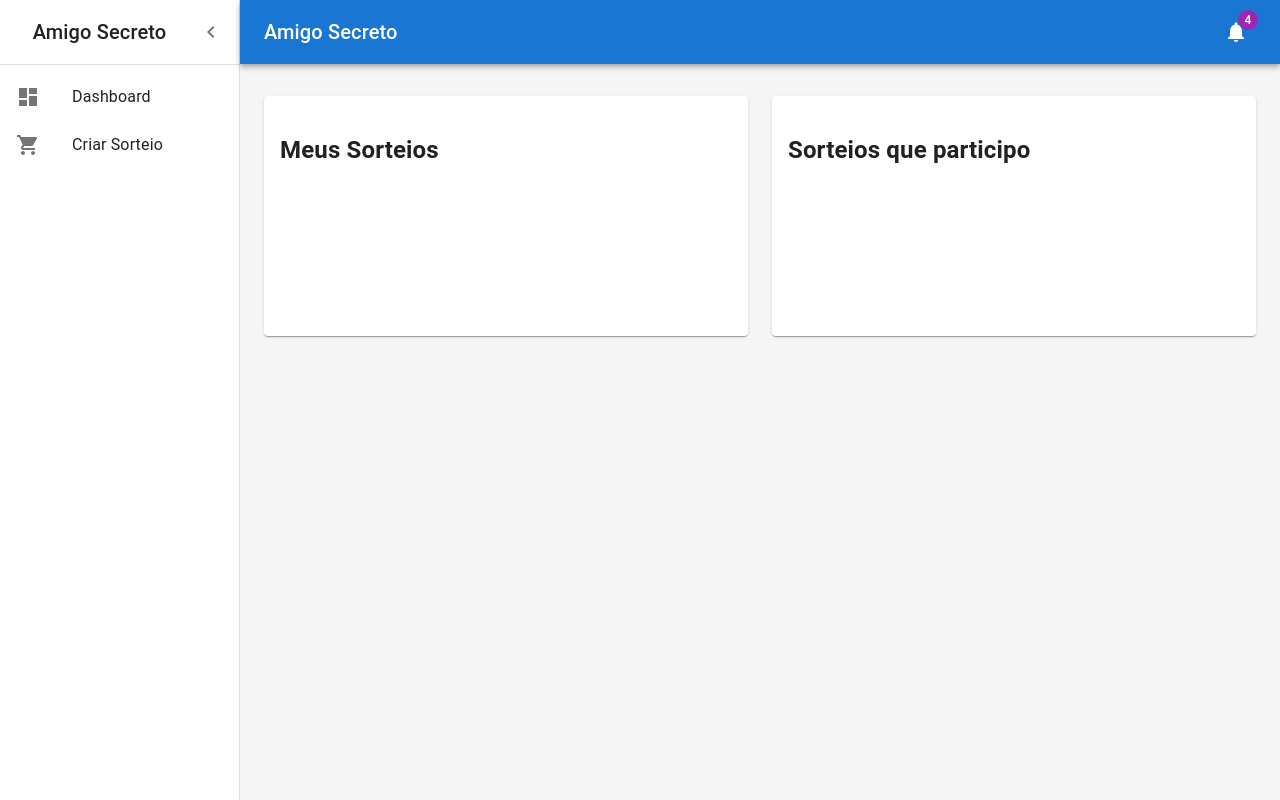
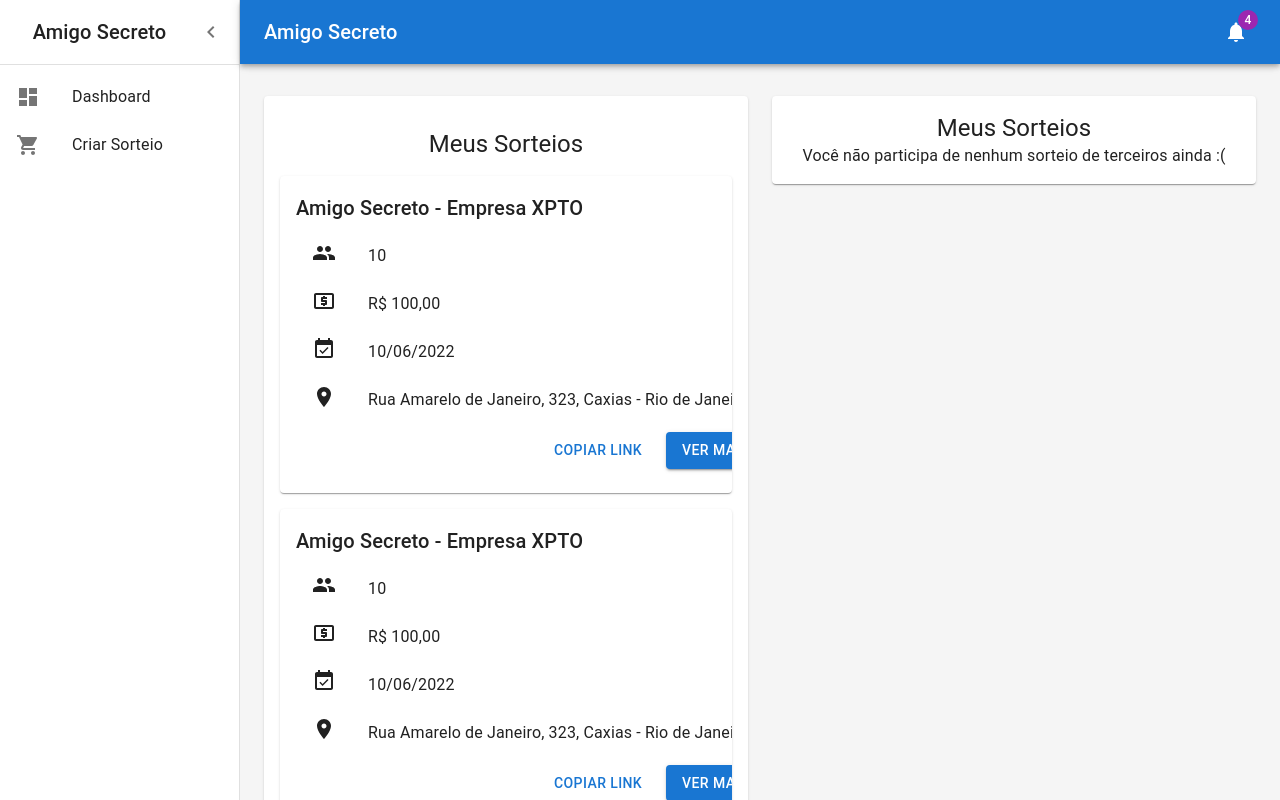
Before and after one commit to JoaoGontijo/amigo-secreto, a React (Create React App) app: page /dashboard in a window 1280 px wide. Built offline with nearby package versions, Linux system fonts and the light colour scheme.

Commit message:
update dashboard

```diff
--- a/package.json
+++ b/package.json
@@ -5,7 +5,7 @@
   "dependencies": {
     "@emotion/react": "^11.9.0",
     "@emotion/styled": "^11.8.1",
-    "@mui/icons-material": "^5.6.2",
+    "@mui/icons-material": "^5.8.3",
     "@mui/material": "^5.7.0",
     "@mui/x-date-pickers": "^5.0.0-alpha.5",
     "@testing-library/jest-dom": "^5.16.4",
--- /dev/null
+++ b/src/Components/Card.js
@@ -0,0 +1,44 @@
+import * as React from 'react';
+
+import { Box, Button, Card, CardContent, List, ListItem, ListItemText, ListItemAvatar, Stack, Typography } from '@mui/material';
+import { People, LocalAtm, Edit, EventAvailable, Place } from '@mui/icons-material';
+
+export default function SorteioCard() {
+  const renderInfo = (icon, label) => {
+    return (
+      <ListItem>
+        <ListItemAvatar>
+          {icon}
+        </ListItemAvatar>
+        <ListItemText primary={label} />
+      </ListItem>
+    );
+  }
+
+  return (
+    <Card sx={{ display: 'flex' }}>
+      <CardContent sx={{ flex: '1 0 auto' }}>
+        <Box sx={{ display: 'block'}}>
+          <Stack spacing={2} direction="row" sx={{ justifyContent: 'space-between' }}>
+            <Typography component="div" variant="h6" textAlign="left">
+              Amigo Secreto - Empresa XPTO
+            </Typography>
+            <Edit/>
+          </Stack>
+        </Box>
+
+        <List sx={{ width: '100%' }}>
+          {renderInfo(<People />,'10')}
+          {renderInfo(<LocalAtm />,'R$ 100,00')}
+          {renderInfo(<EventAvailable />,'10/06/2022')}
+          {renderInfo(<Place />,'Rua Amarelo de Janeiro, 323, Caxias - Rio de Janeiro')}
+        </List>
+
+        <Stack spacing={2} direction="row" sx={{ justifyContent: 'right' }}>
+          <Button variant="text">Copiar Link</Button>
+          <Button variant="contained">Ver Mais</Button>
+        </Stack>
+      </CardContent>
+    </Card>
+  );
+}
--- a/src/Components/Dashboard.js
+++ b/src/Components/Dashboard.js
@@ -13,11 +13,13 @@ import Badge from '@mui/material/Badge';
 import Container from '@mui/material/Container';
 import Grid from '@mui/material/Grid';
 import Paper from '@mui/material/Paper';
-import Link from '@mui/material/Link';
 import MenuIcon from '@mui/icons-material/Menu';
 import ChevronLeftIcon from '@mui/icons-material/ChevronLeft';
 import NotificationsIcon from '@mui/icons-material/Notifications';
+
 import MenuList from './MenuList';
+import UserDraw from '../Modules/UserDraw';
+import UserBets from '../Modules/UserBets';
 
 const drawerWidth = 240;
 
@@ -153,27 +155,11 @@ function DashboardContent() {
           <Container maxWidth="lg" sx={{ mt: 4, mb: 4 }}>
             <Grid container spacing={3} sx={{ display:'flex', flexWrap: 'nowrap'}}>
               <Grid item xs={12} md={8} lg={9}>
-                <Paper
-                  sx={{
-                    p: 2,
-                    display: 'flex',
-                    height: 240,
-                  }}
-                >
-                  <h2>Meus Sorteios</h2>
-                </Paper>
+                <UserDraw />
               </Grid>
 
               <Grid item xs={12} md={8} lg={9}>
-                <Paper
-                  sx={{
-                    p: 2,
-                    display: 'flex',
-                    height: 240,
-                  }}
-                >
-                  <h2>Sorteios que participo</h2>
-                </Paper>
+                <UserBets />
               </Grid>
             </Grid>
           </Container>
--- /dev/null
+++ b/src/Modules/UserBets.js
@@ -0,0 +1,18 @@
+import * as React from 'react';
+
+import { Box, Typography, Paper } from '@mui/material';
+
+import SorteioCard from '../Components/Card';
+
+const UserBets = () => {
+  return (
+    <Paper sx={{ p: 2 }}>
+      <Typography component="div" variant="h5">
+        Meus Sorteios
+      </Typography>
+      <span>Você não participa de nenhum sorteio de terceiros ainda :(</span>
+    </Paper>
+  );
+}
+
+export default UserBets;
--- /dev/null
+++ b/src/Modules/UserDraw.js
@@ -0,0 +1,24 @@
+import * as React from 'react';
+
+import { Box, Typography, Paper } from '@mui/material';
+
+import SorteioCard from '../Components/Card';
+
+const UserDraw = () => {
+  return (
+    <Paper sx={{ p: 2 }}>
+      <Box sx={{ display: 'block', my:2}}>
+        <Typography component="div" variant="h5">
+          Meus Sorteios
+        </Typography>
+      </Box>
+      <Box sx={{ display: 'flex', flexDirection: 'column', gap:2 }}>
+        <SorteioCard />
+        <SorteioCard />
+        <SorteioCard />
+      </Box>
+    </Paper>
+  );
+}
+
+export default UserDraw;
```
Also changed, not shown: 1 other file (tests, documents, lock files or other folders).
